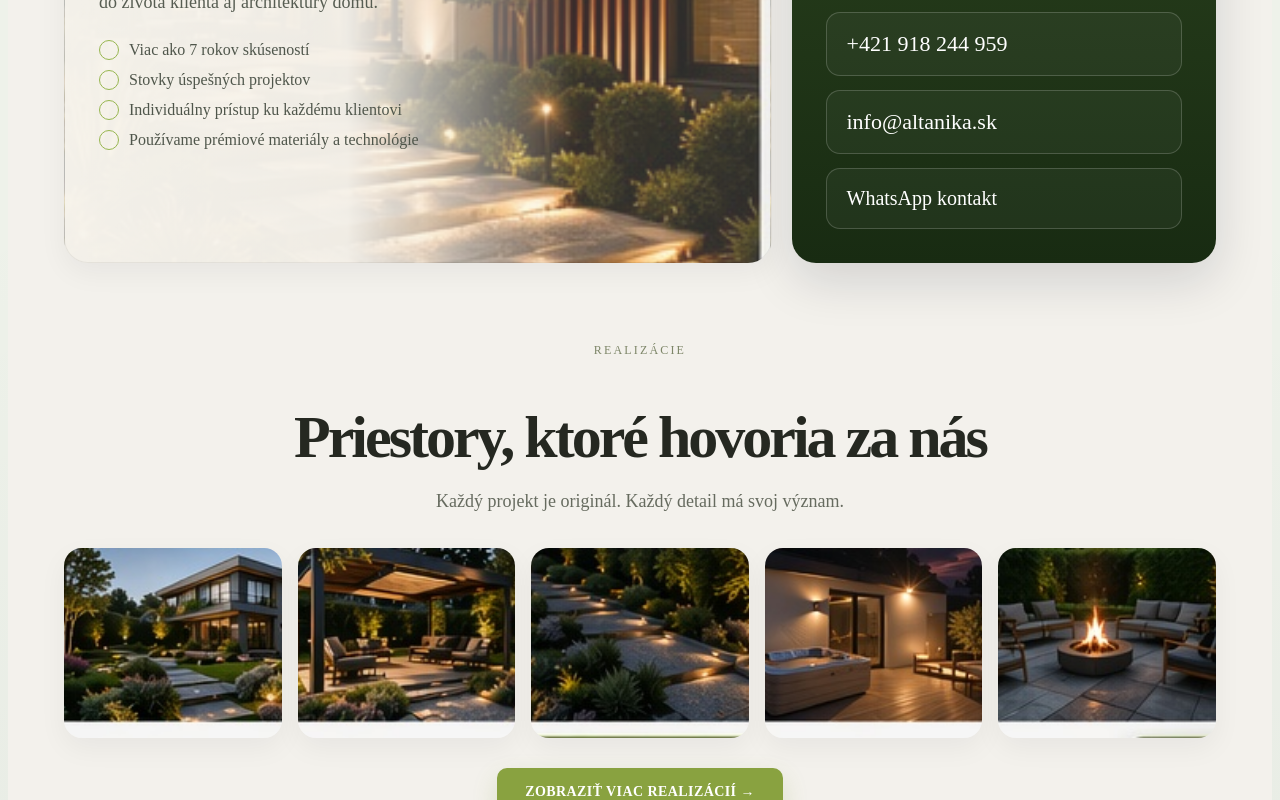
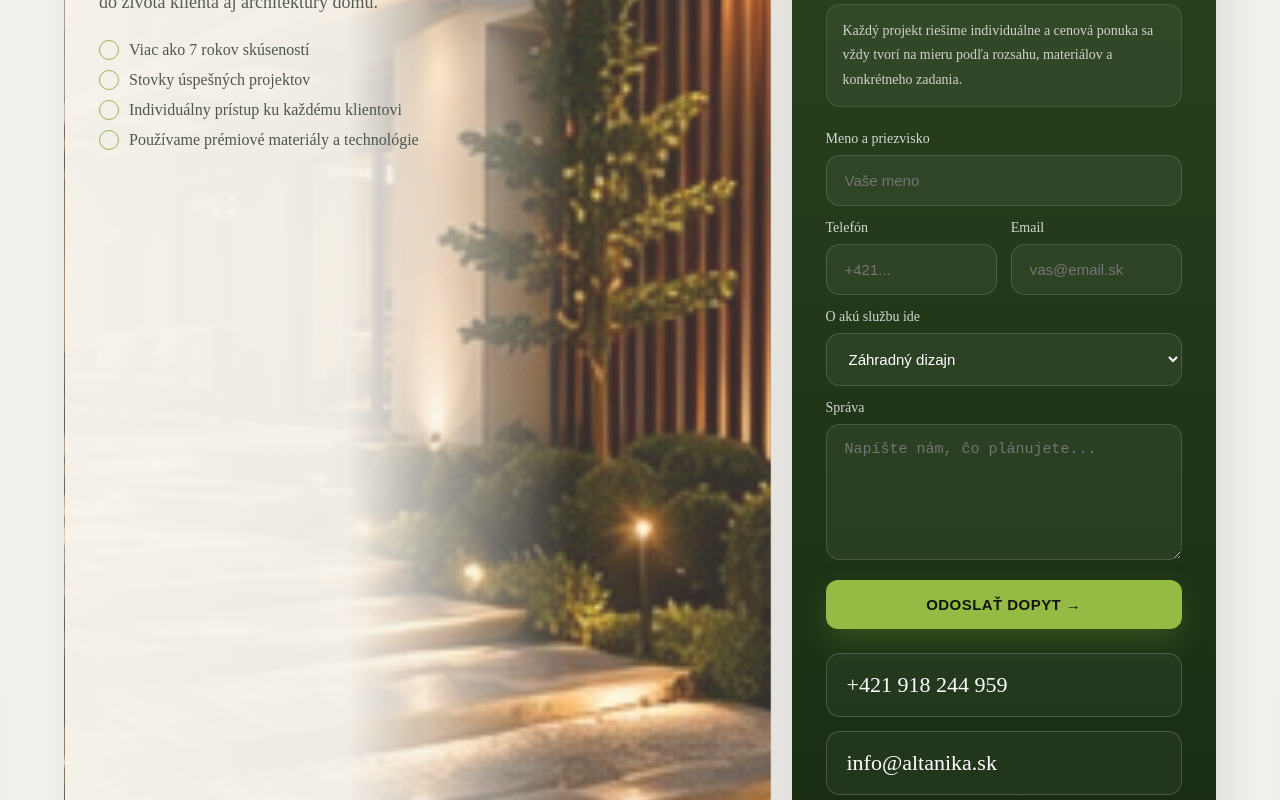
Before and after one commit to geteranpeter/altanika-web, a Next.js app: page / in a window 1280 px wide. Shown: the part 2860-3660 px from the top of the page. Built offline with nearby package versions, Linux system fonts and the light colour scheme.

Commit message:
contact form added

```diff
--- a/src/app/page.tsx
+++ b/src/app/page.tsx
@@ -1,6 +1,7 @@
 "use client";
 
 import { motion } from "framer-motion";
+import { useState } from "react";
 
 const services = [
   {
@@ -57,6 +58,14 @@ const companyPoints = [
 ];
 
 export default function HomePage() {
+  const [formData, setFormData] = useState({
+    name: "",
+    phone: "",
+    email: "",
+    service: "Záhradný dizajn",
+    message: "",
+  });
+
   const isBrowser = typeof window !== "undefined";
   const width = isBrowser ? window.innerWidth : 1400;
   const isMobile = width < 768;
@@ -66,6 +75,48 @@ export default function HomePage() {
   const heroTitleSize = isMobile ? "42px" : isTablet ? "58px" : "84px";
   const sectionTitleSize = isMobile ? "34px" : isTablet ? "46px" : "62px";
   const contactTitleSize = isMobile ? "38px" : isTablet ? "46px" : "60px";
+
+  const inputStyle: React.CSSProperties = {
+    width: "100%",
+    borderRadius: "14px",
+    border: "1px solid rgba(255,255,255,0.14)",
+    background: "rgba(255,255,255,0.05)",
+    color: "white",
+    padding: "16px 18px",
+    fontSize: "15px",
+    outline: "none",
+    boxSizing: "border-box",
+  };
+
+  const labelStyle: React.CSSProperties = {
+    display: "grid",
+    gap: "8px",
+    fontSize: "14px",
+    color: "rgba(255,255,255,0.8)",
+  };
+
+  const handleChange = (
+    e: React.ChangeEvent<HTMLInputElement | HTMLTextAreaElement | HTMLSelectElement>
+  ) => {
+    const { name, value } = e.target;
+    setFormData((prev) => ({ ...prev, [name]: value }));
+  };
+
+  const handleSubmit = (e: React.FormEvent<HTMLFormElement>) => {
+    e.preventDefault();
+
+    const subject = encodeURIComponent(`Dopyt z webu Altanika – ${formData.service}`);
+    const body = encodeURIComponent(
+      `Meno a priezvisko: ${formData.name}\n` +
+        `Telefón: ${formData.phone}\n` +
+        `Email: ${formData.email}\n` +
+        `Služba: ${formData.service}\n\n` +
+        `Správa:\n${formData.message}\n\n` +
+        `Poznámka: Každý projekt je individuálny a cenová ponuka sa tvorí na mieru.`
+    );
+
+    window.location.href = `mailto:info@altanika.sk?subject=${subject}&body=${body}`;
+  };
 
   return (
     <main style={{ background: "#f3f1ec" }}>
@@ -667,14 +718,128 @@ export default function HomePage() {
               fontSize: "18px",
               lineHeight: "1.8",
               color: "rgba(255,255,255,0.82)",
-              marginBottom: "26px",
+              marginBottom: "18px",
             }}
           >
             Ozvite sa nám a spoločne vytvoríme priestor, ktorý Vám bude robiť
             radosť každý deň.
           </p>
 
-          <div style={{ display: "grid", gap: "14px" }}>
+          <div
+            style={{
+              marginBottom: "24px",
+              padding: "14px 16px",
+              borderRadius: "14px",
+              background: "rgba(255,255,255,0.05)",
+              border: "1px solid rgba(255,255,255,0.10)",
+              fontSize: "14px",
+              lineHeight: "1.75",
+              color: "rgba(255,255,255,0.76)",
+            }}
+          >
+            Každý projekt riešime individuálne a cenová ponuka sa vždy tvorí na
+            mieru podľa rozsahu, materiálov a konkrétneho zadania.
+          </div>
+
+          <form onSubmit={handleSubmit} style={{ display: "grid", gap: "14px" }}>
+            <label style={labelStyle}>
+              Meno a priezvisko
+              <input
+                type="text"
+                name="name"
+                value={formData.name}
+                onChange={handleChange}
+                required
+                placeholder="Vaše meno"
+                style={inputStyle}
+              />
+            </label>
+
+            <div
+              style={{
+                display: "grid",
+                gridTemplateColumns: isMobile ? "1fr" : "1fr 1fr",
+                gap: "14px",
+              }}
+            >
+              <label style={labelStyle}>
+                Telefón
+                <input
+                  type="tel"
+                  name="phone"
+                  value={formData.phone}
+                  onChange={handleChange}
+                  required
+                  placeholder="+421..."
+                  style={inputStyle}
+                />
+              </label>
+
+              <label style={labelStyle}>
+                Email
+                <input
+                  type="email"
+                  name="email"
+                  value={formData.email}
+                  onChange={handleChange}
+                  required
+                  placeholder="vas@email.sk"
+                  style={inputStyle}
+                />
+              </label>
+            </div>
+
+            <label style={labelStyle}>
+              O akú službu ide
+              <select
+                name="service"
+                value={formData.service}
+                onChange={handleChange}
+                style={inputStyle}
+              >
+                <option>Záhradný dizajn</option>
+                <option>Vizualizácie</option>
+                <option>Realizácie</option>
+                <option>Údržba</option>
+                <option>Čistenie exteriérov</option>
+                <option>Terasy a stavby</option>
+              </select>
+            </label>
+
+            <label style={labelStyle}>
+              Správa
+              <textarea
+                name="message"
+                value={formData.message}
+                onChange={handleChange}
+                required
+                placeholder="Napíšte nám, čo plánujete..."
+                rows={6}
+                style={{ ...inputStyle, resize: "vertical" }}
+              />
+            </label>
+
+            <button
+              type="submit"
+              style={{
+                marginTop: "6px",
+                border: "none",
+                background: "#96bb45",
+                color: "#10150e",
+                padding: "16px 22px",
+                borderRadius: "12px",
+                fontWeight: 800,
+                fontSize: "15px",
+                letterSpacing: "0.03em",
+                cursor: "pointer",
+                boxShadow: "0 12px 30px rgba(150,187,69,0.22)",
+              }}
+            >
+              ODOSLAŤ DOPYT →
+            </button>
+          </form>
+
+          <div style={{ display: "grid", gap: "14px", marginTop: "24px" }}>
             <a
               href="tel:+421918244959"
               style={{
```
